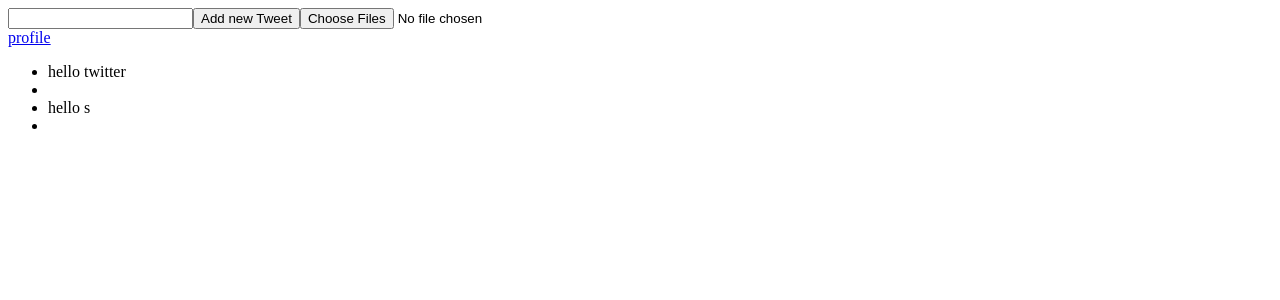
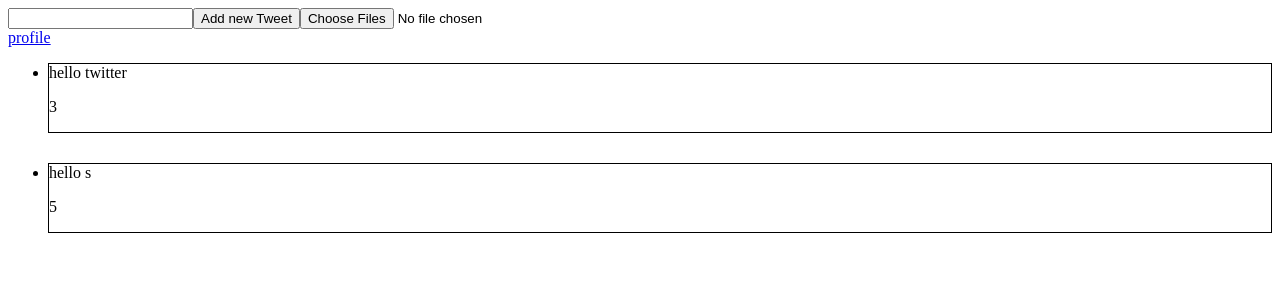
Before and after one commit to emreunsal1/twitter-clone, a React (Create React App) app: page /main in a window 1280 px wide. Shown: the top 300 px of the page. Built offline with nearby package versions, Linux system fonts and the light colour scheme.

Commit message:
update funtions

```diff
--- a/src/components/TweetCard.js
+++ b/src/components/TweetCard.js
@@ -2,9 +2,12 @@ import React from "react";
 
 export default function TweetCard({ tweet }) {
   return (
-    <div>
-      <li>{tweet.text}</li>
+    <div style={{ border: "1px solid", marginBottom: "30px" }}>
       <li>
+        {tweet.text}
+        <p>{tweet.like}</p>
+      </li>
+
       {tweet.media.map((media) =>
         media.type === "jpg" ? (
           <img width={300} height={300} src={media.url} alt="foto" />
@@ -12,7 +15,6 @@ export default function TweetCard({ tweet }) {
           <video width={300} height={300} controls="true" src={media.url} />
         )
       )}
-      </li>
     </div>
   );
 }
```
Lines whose indentation alone changed are shown as unchanged.
